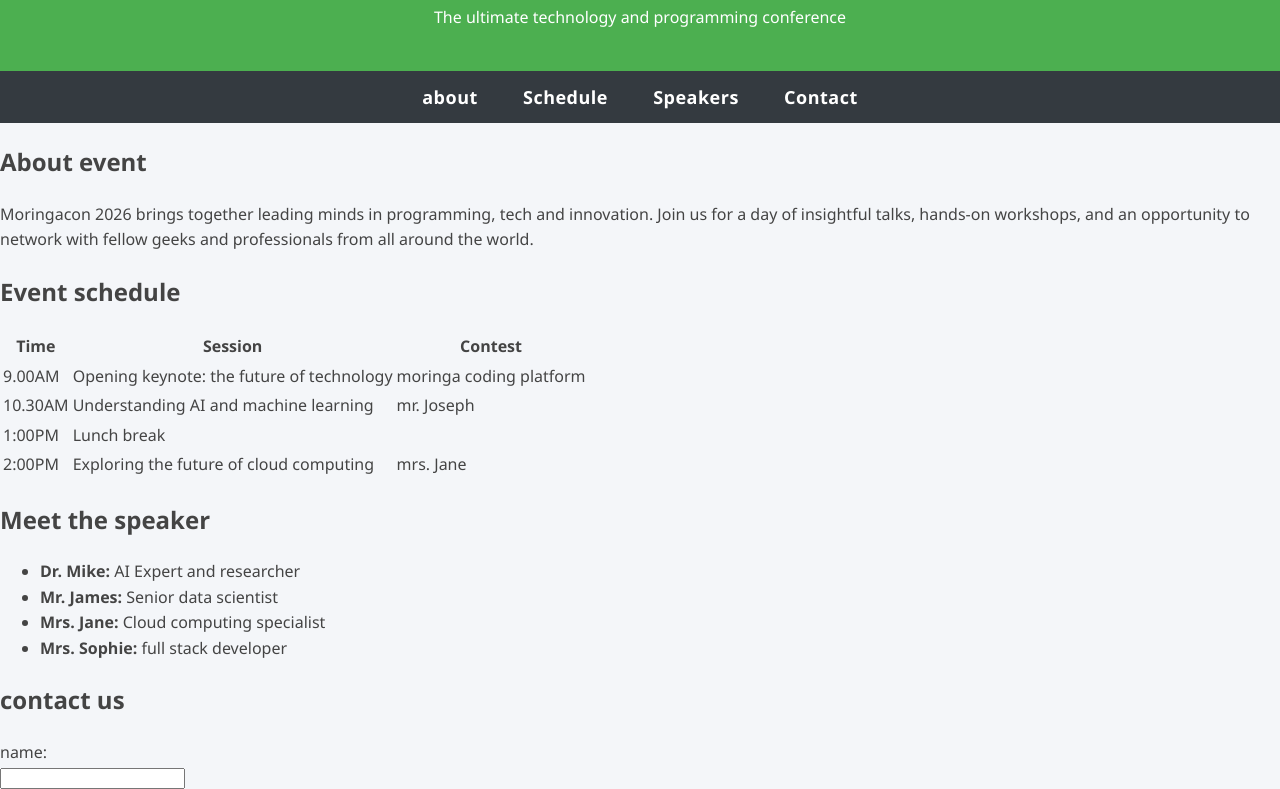
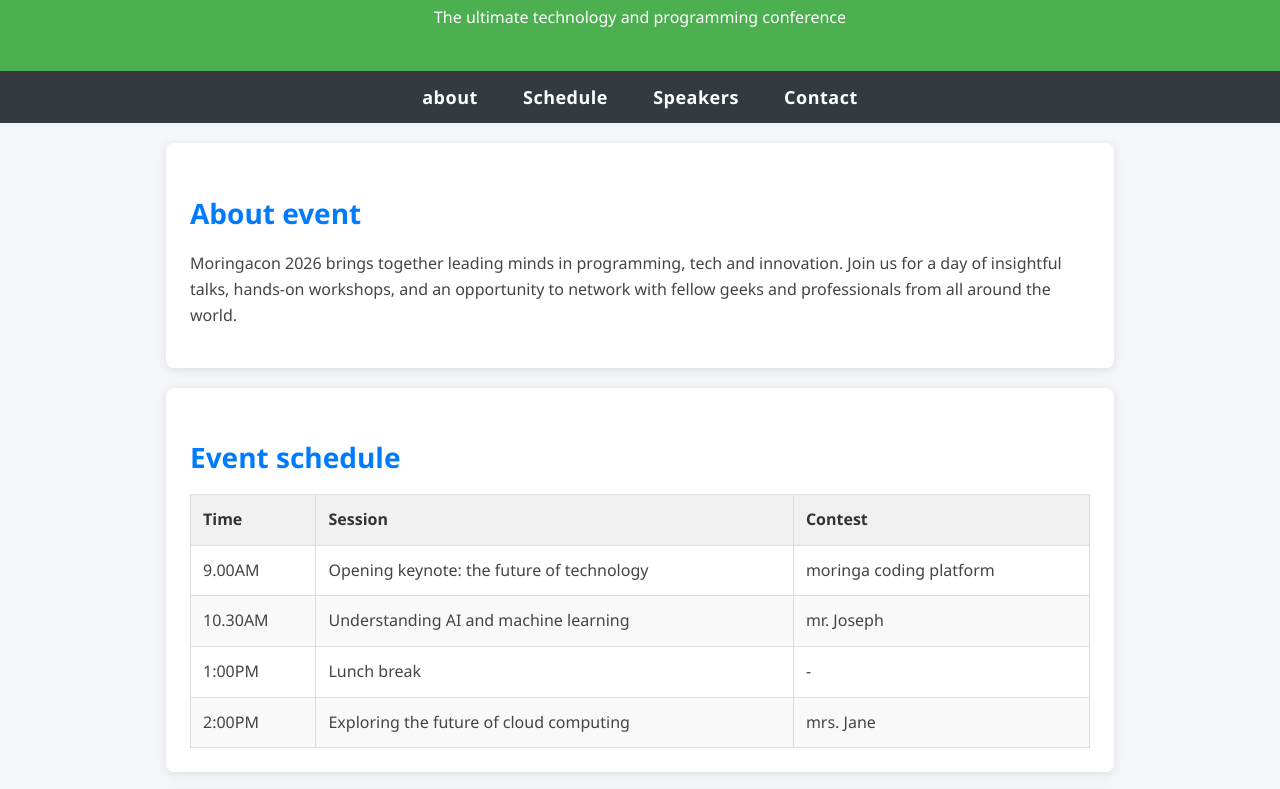
Before and after one commit to williammonte3592-cmyk/geeks-website, a plain HTML site: page index.html in a window 1280 px wide. Shown: the part 99-888 px from the top of the page. Drawn offline with Linux system fonts and the light colour scheme.

Commit message:
feat : Enhance section and table styles for improved layout

```diff
--- a/index.html
+++ b/index.html
@@ -8,7 +8,7 @@
     <!-- logo -->
     <header>
         <a href="/">
-        <h1>Welcome to moringacon 2026</h1>
+        <h1>Welcome to Moringacon 2026</h1>
         <p>The ultimate technology and programming conference</p>
         </a>
 
@@ -59,6 +59,7 @@
                  <tr>
                     <td>1:00PM</td>
                     <td>Lunch break</td>
+                    <td>-</td>
                  </tr>
                  <!-- table row 4 -->
                  <tr>
--- a/style.css
+++ b/style.css
@@ -38,3 +38,49 @@
     color: #ff6347;
     text-decoration: underline;
 }
+section{
+    background-color: #ffffff;
+    border-radius: 8px;
+    margin: 20px auto;
+    max-width: 900px;
+    box-shadow: 0 2px 10px rgba(0, 0, 0, 0.1);
+    padding: 24px;
+    transition: box-shadow 0.3s ease;
+    }
+section:hover {
+    box-shadow: 0 6px 18px rgba(0, 0, 0, 0.15);
+}
+section h2{
+    color: #007bff;
+    font-size: 28px;
+    margin-bottom: 14px;
+}
+table{
+    width: 100%;
+    margin-top: 14px;
+    border-collapse: collapse;
+}
+table th, table td{
+    padding: 12px;
+    text-align: left;
+    border: 1px solid #ddd;
+}
+table th{
+    background-color:#f1f1f1;
+    font-weight: 600;
+    color: #333;
+}
+table tr:nth-child(even) {
+    background-color: #f9f9f9;
+}
+ul {
+    list-style: none;
+    padding: 0;
+}
+ul li {
+    margin: 12px 0;
+    font-size: 20px;
+}
+ul li strong{
+    color: #007bff;
+}
```
